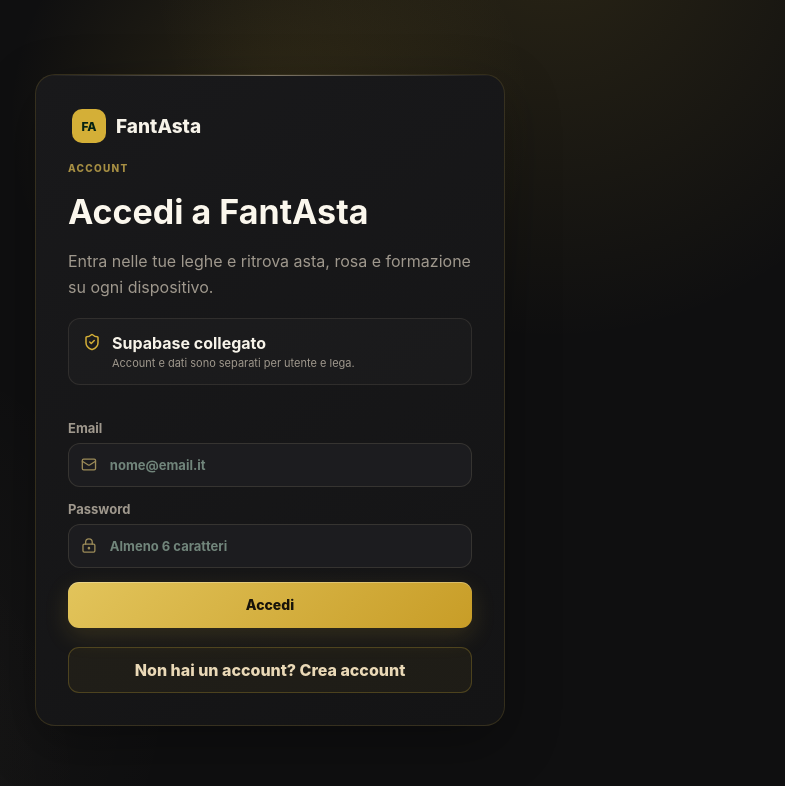
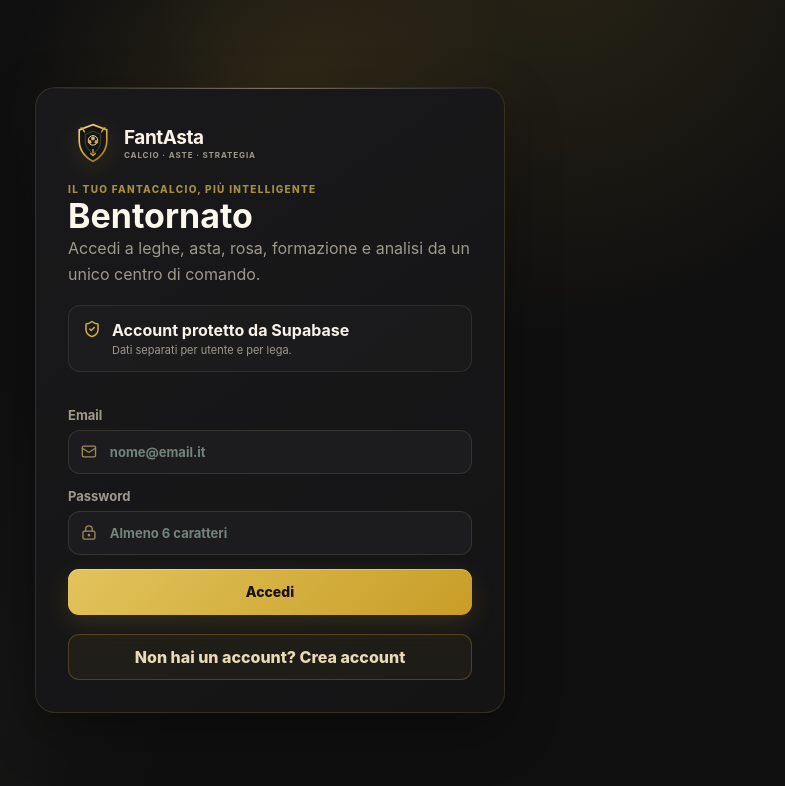
Before and after one commit to ilJaja/FantAsta, a Next.js app: page /login in a window 1280 px wide. Shown: the top 786 px of the page, without its empty margins (370-1155 px from the left). Built offline with nearby package versions, Linux system fonts and the light colour scheme; no server answers.

Commit message:
style: refresh login with FantAsta branding

```diff
--- a/app/login/page.tsx
+++ b/app/login/page.tsx
@@ -6,6 +6,7 @@ import { useRouter } from "next/navigation";
 import { LockKeyhole, Mail, ShieldCheck, UserRound } from "lucide-react";
 import { getSupabaseBrowserClient } from "@/lib/supabase";
 import { useAuth } from "@/components/auth-provider";
+import { BrandLogo } from "@/components/brand-logo";
 
 export default function LoginPage() {
   const router = useRouter();
@@ -63,12 +64,14 @@ export default function LoginPage() {
   return (
     <main className="auth-page">
       <div className="auth-card auth-card-wide">
-        <Link href="/" className="brand"><span className="brandMark">FA</span><span>FantAsta</span></Link>
-        <span className="eyebrow">ACCOUNT</span>
-        <h1>{mode === "login" ? "Accedi a FantAsta" : "Crea il tuo account"}</h1>
-        <p>{mode === "login" ? "Entra nelle tue leghe e ritrova asta, rosa e formazione su ogni dispositivo." : "Registrati per creare leghe, importare RAMERA e invitare gli amici."}</p>
+        <Link href="/" className="brand"><BrandLogo /></Link>
+        <div className="auth-heading">
+          <span className="eyebrow">IL TUO FANTACALCIO, PIÙ INTELLIGENTE</span>
+          <h1>{mode === "login" ? "Bentornato" : "Crea il tuo account"}</h1>
+          <p>{mode === "login" ? "Accedi a leghe, asta, rosa, formazione e analisi da un unico centro di comando." : "Registrati per creare leghe, importare RAMERA e gestire la stagione con FantAsta."}</p>
+        </div>
 
-        <div className="config-state ready"><ShieldCheck size={18}/><div><strong>Supabase collegato</strong><span>Account e dati sono separati per utente e lega.</span></div></div>
+        <div className="config-state ready"><ShieldCheck size={18}/><div><strong>Account protetto da Supabase</strong><span>Dati separati per utente e per lega.</span></div></div>
 
         <form className="auth-form" onSubmit={submit}>
           {mode === "signup" && <label><span>Nome</span><div className="input-wrap"><UserRound size={17}/><input value={displayName} onChange={e=>setDisplayName(e.target.value)} placeholder="Jason" required /></div></label>}
```
